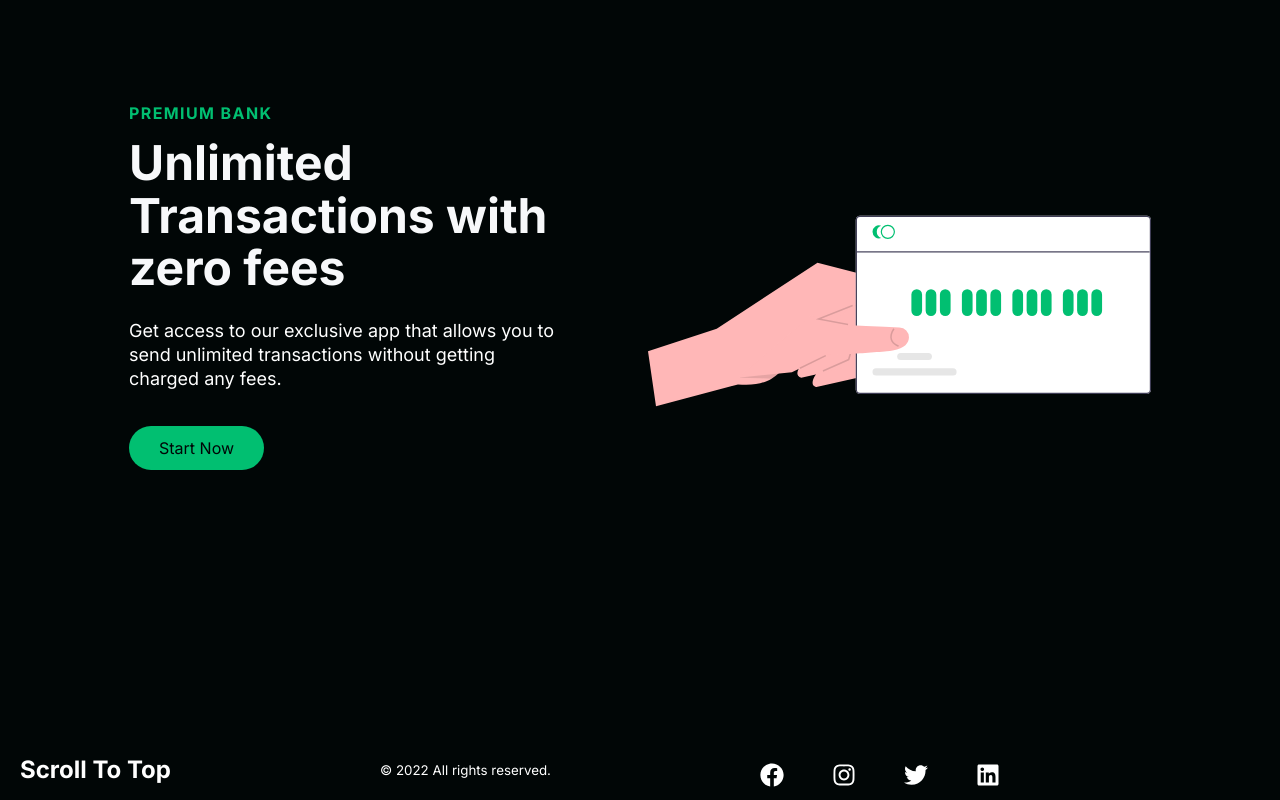
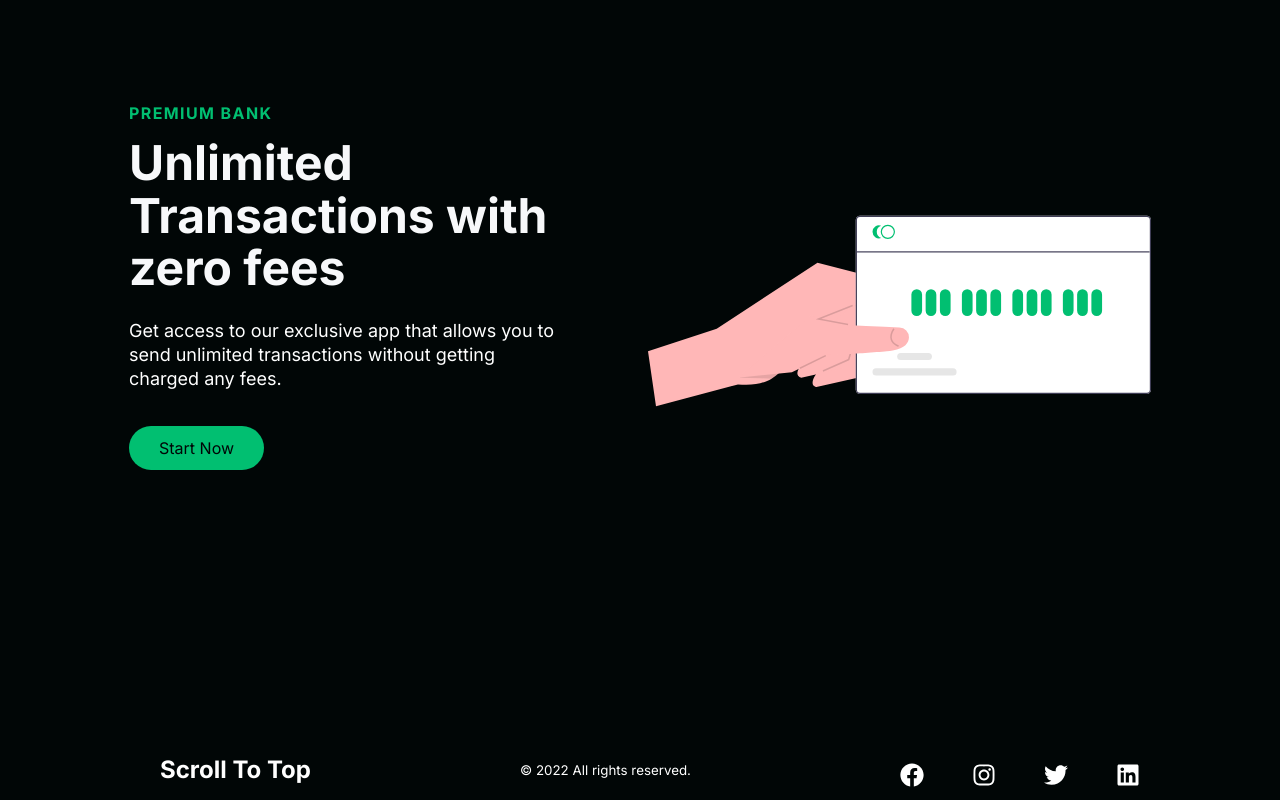
Before and after one commit to mynhinguyentruong/portfolio-v1, a React (Create React App) app: page / in a window 1280 px wide. Shown: the part 3425-4225 px from the top of the page. Built offline with nearby package versions, Linux system fonts and the light colour scheme; a web font is replaced by a local one.

Commit message:
Update FooterElements.js

```diff
--- a/src/components/Footer/FooterElements.js
+++ b/src/components/Footer/FooterElements.js
@@ -67,6 +67,10 @@ export const FooterLink = styled(Link)`
 `
 
 export const SocialMedia = styled.section`
+  display: flex;
+  flex-direction: column;
+  margin-left: auto;
+  margin-right: auto;
   max-width: 1000px;
   width: 100%;
 `
@@ -80,6 +84,8 @@ export const SocialMediaWrap = styled.div`
 
   @media screen and (max-width: 820px) {
     flex-direction: column;
+    height: 100vh;
+    justify-content: start;
   }
 `
 
```
